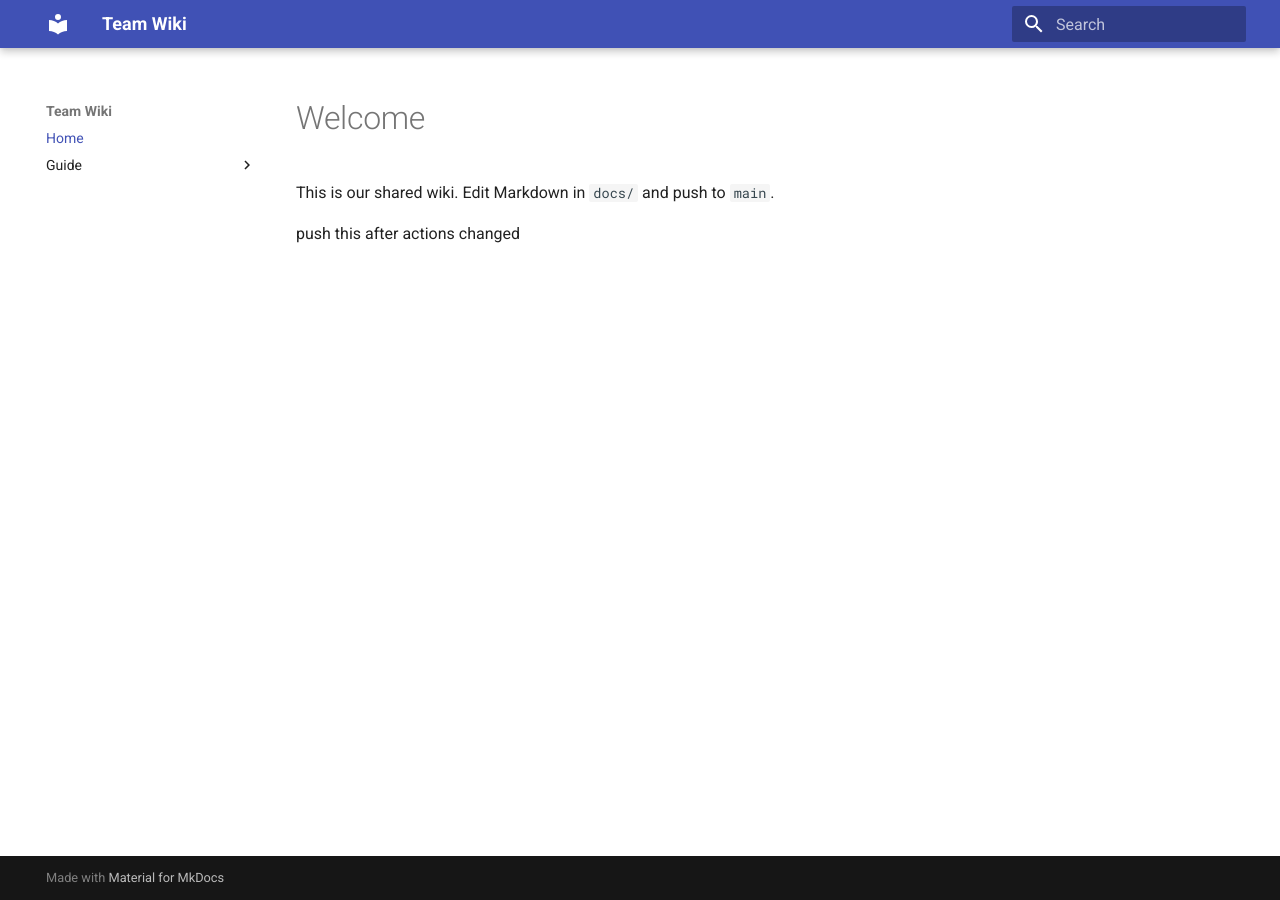
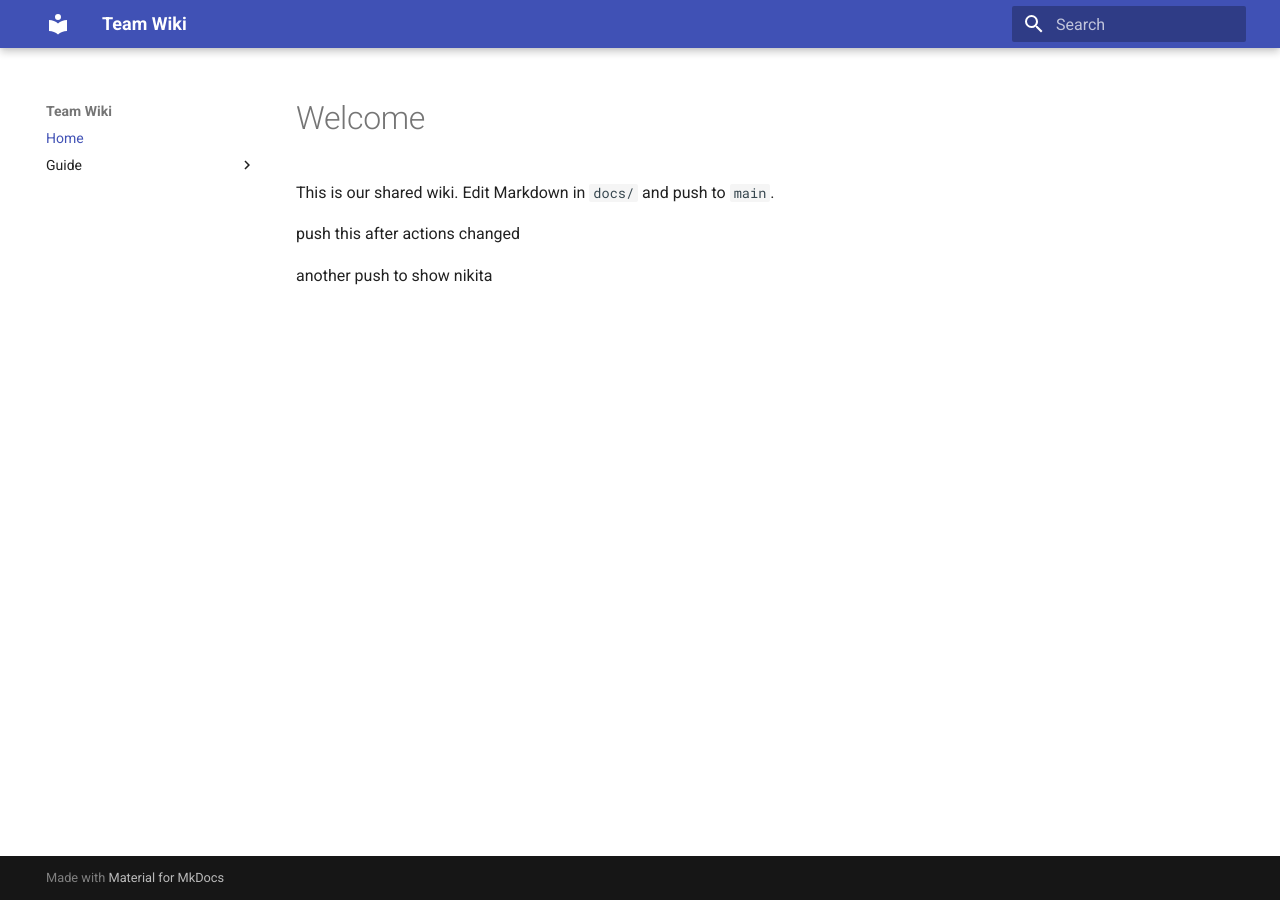
Before and after one commit to shojsepter/dontrustme.github.io, an MkDocs documentation site: the page built from docs/index.md, in a window 1280 px wide. Built offline with MkDocs 1.6.1 and Material for MkDocs 9.7.7, drawn with Linux system fonts in a browser that asks for light colours.

Commit message:
Update index.md with push notes

```diff
--- a/docs/index.md
+++ b/docs/index.md
@@ -3,3 +3,5 @@
 This is our shared wiki. Edit Markdown in `docs/` and push to `main`.
 
 push this after actions changed
+
+another push to show nikita
```
